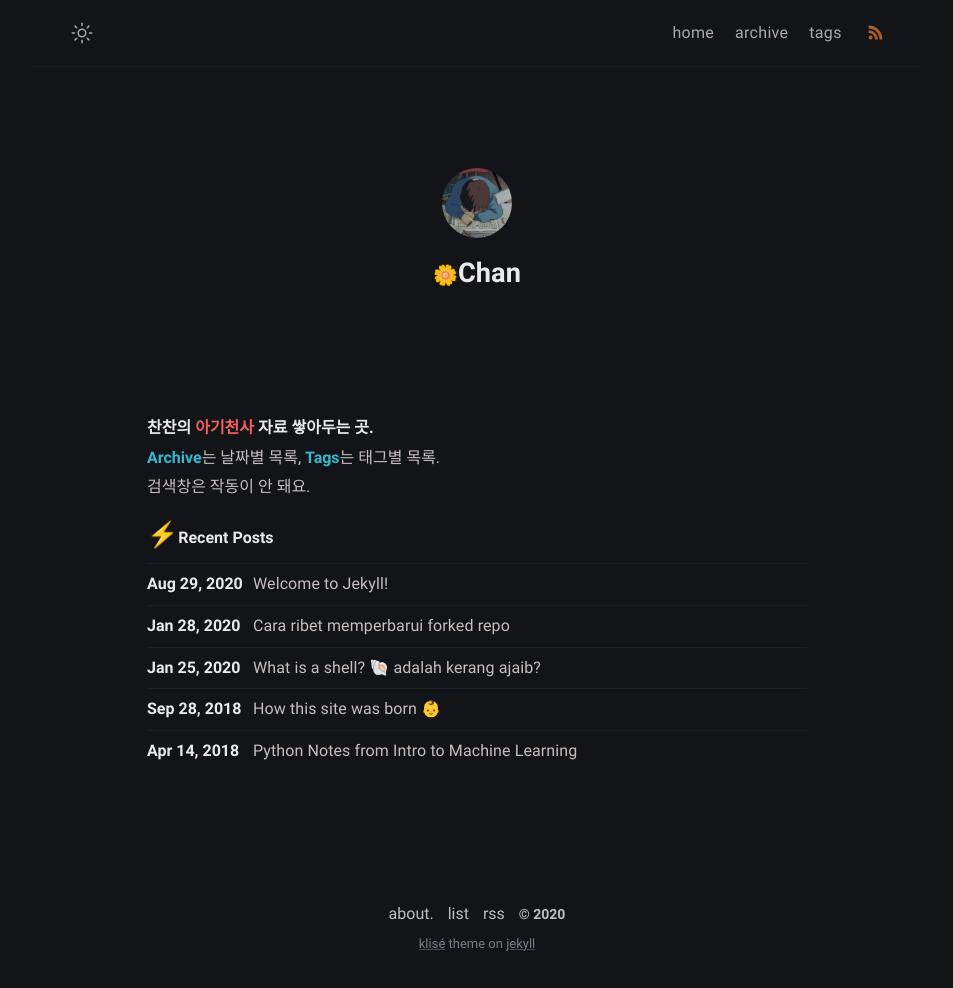
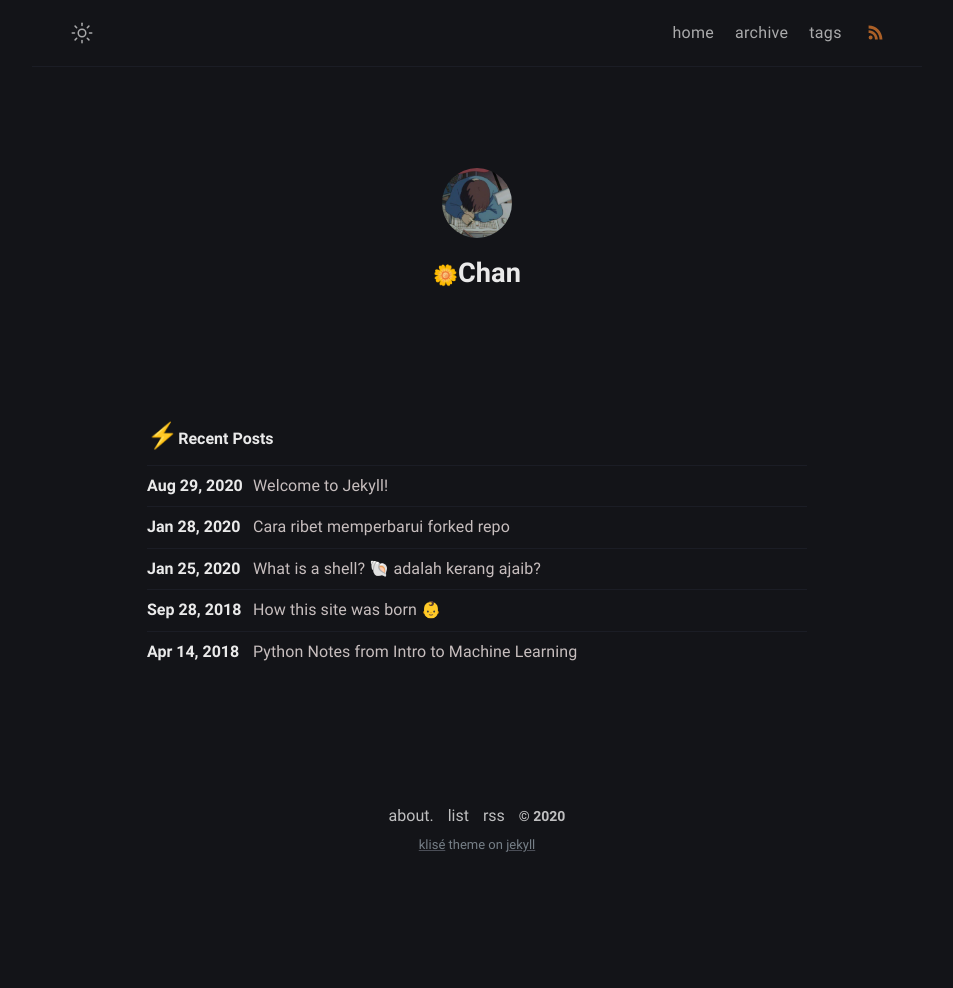
Before and after one commit to iwdstry/yeieje, a Jekyll site: the page built from index.md, in a window 1280 px wide. Shown: the whole page, without its empty margins (163-1116 px from the left). Built offline with Jekyll 4.4.1, drawn with Linux system fonts in a browser that asks for light colours; after the commit the page ends 900 px from its top, so only the background shows below that.

Commit message:
Create home.html

```diff
--- a/_layouts/home.html
+++ b/_layouts/home.html
@@ -3,9 +3,6 @@ layout: default
 home: true
 ---
 
-<b>찬찬의 <font color="#F15F5F">아기천사</font color> 자료 쌓아두는 곳.
-</br><font color="#36B8CF">Archive</font color></b>는 날짜별 목록, <b><font color="#36B8CF">Tags</font color></b>는 태그별 목록.
-</br>검색창은 작동이 안 돼요.</br>
 
 <h3 class="posts-item-note" aria-label="Recent Posts"><span style='font-size:25px;'>&#9889;</span>Recent Posts</h3>
 {%- for post in site.posts limit: site.number_of_posts -%}
```
